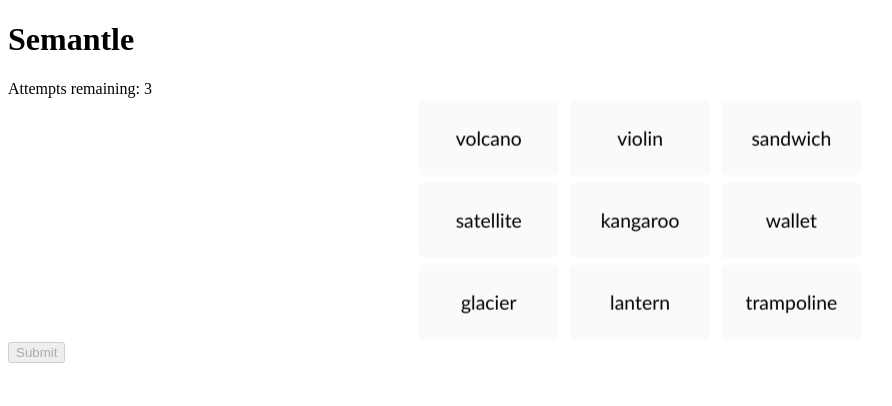
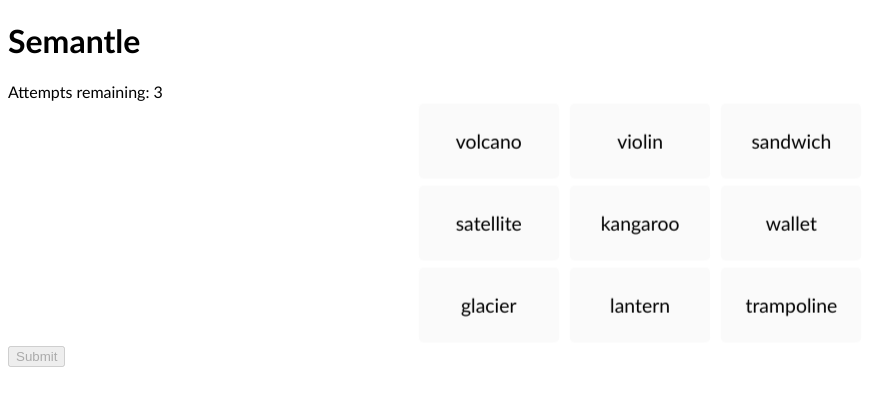
Before and after one commit to srpocock/Semantle, a React (Vite) app in the folder semantle-app/: page / in a window 1280 px wide. Shown: the top 406 px of the page, without its empty margins (0-892 px from the left). Built offline with nearby package versions, Linux system fonts and the light colour scheme; no server answers.

Commit message:
Font throughout

```diff
--- a/semantle-app/src/styles/WordGrid.css
+++ b/semantle-app/src/styles/WordGrid.css
@@ -1,7 +1,8 @@
 @import './Colours.css';
 
-body {
+:root {
     --gap-size: 2px;
+    font-family:'Gill Sans', 'Gill Sans MT', Calibri, 'Trebuchet MS', sans-serif;
 }
 
 fieldset {
@@ -39,7 +40,6 @@ display: grid;
     border-radius: 5px;
     color: black;
     font-size: 1.3rem;
-    font-family:'Gill Sans', 'Gill Sans MT', Calibri, 'Trebuchet MS', sans-serif;
     transform: translateZ(-35px);
     user-select: none;
     cursor: pointer;
```
